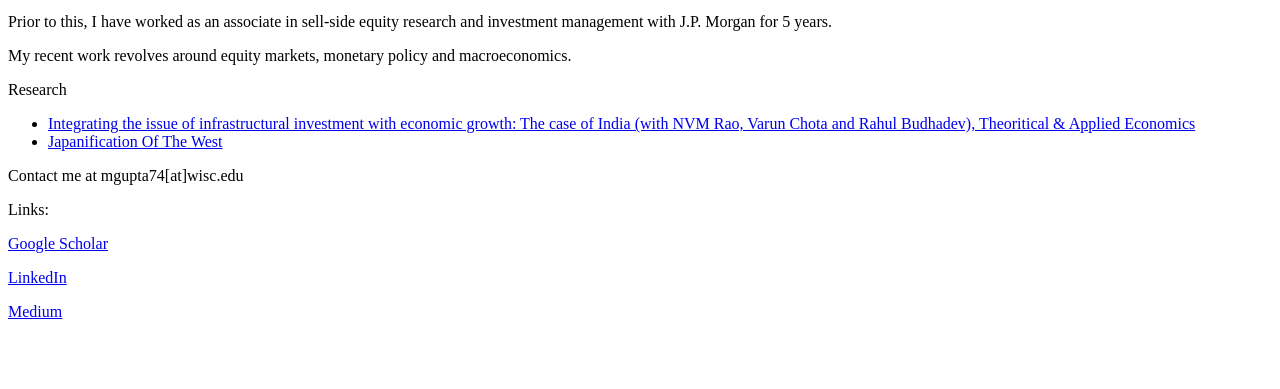
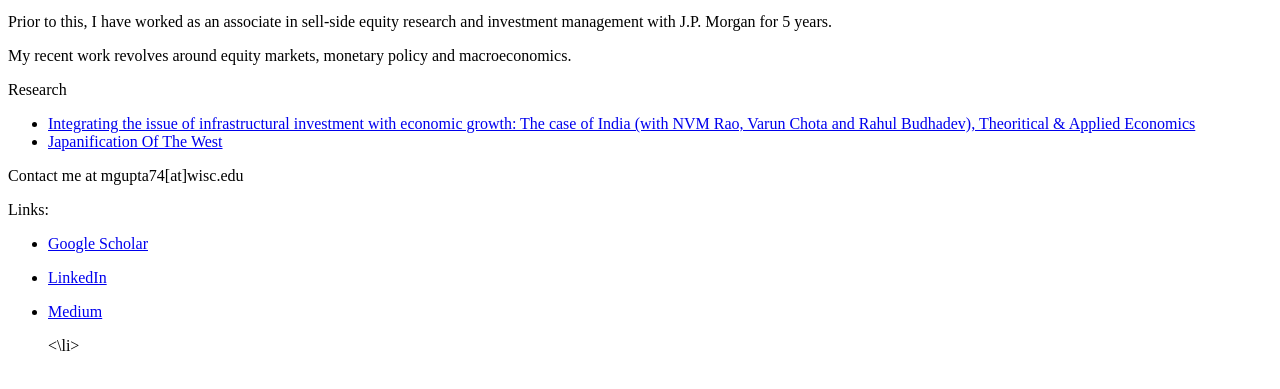
Before and after one commit to mukulgupta74/mukulgupta.github.io, a plain HTML site: page index.html in a window 1280 px wide. Shown: the part 105-494 px from the top of the page. Drawn offline with Linux system fonts and the light colour scheme.

Commit message:
Update index.html
Bullets for links

```diff
--- a/index.html
+++ b/index.html
@@ -20,8 +20,16 @@
         </ul>
         <p>Contact me at mgupta74[at]wisc.edu</p>
         <p>Links:</p>
-        <a href="https://scholar.google.com/citations?hl=en&user=dEOf5zgAAAAJ">Google Scholar</a></p>
-        <a href="http://www.linkedin.com/in/mukul-g">LinkedIn </a></p>
-        <a href="https://medium.com/@guptamukul65">Medium </a></p>
+        <ul>
+            <li>
+                <a href="https://scholar.google.com/citations?hl=en&user=dEOf5zgAAAAJ">Google Scholar</a></p>
+            </li>
+            <li>
+                <a href="http://www.linkedin.com/in/mukul-g">LinkedIn </a></p>
+            </li>
+            <li>
+                <a href="https://medium.com/@guptamukul65">Medium </a></p>
+            <\li>
+        </ul>
     </body>
 </html>
```
